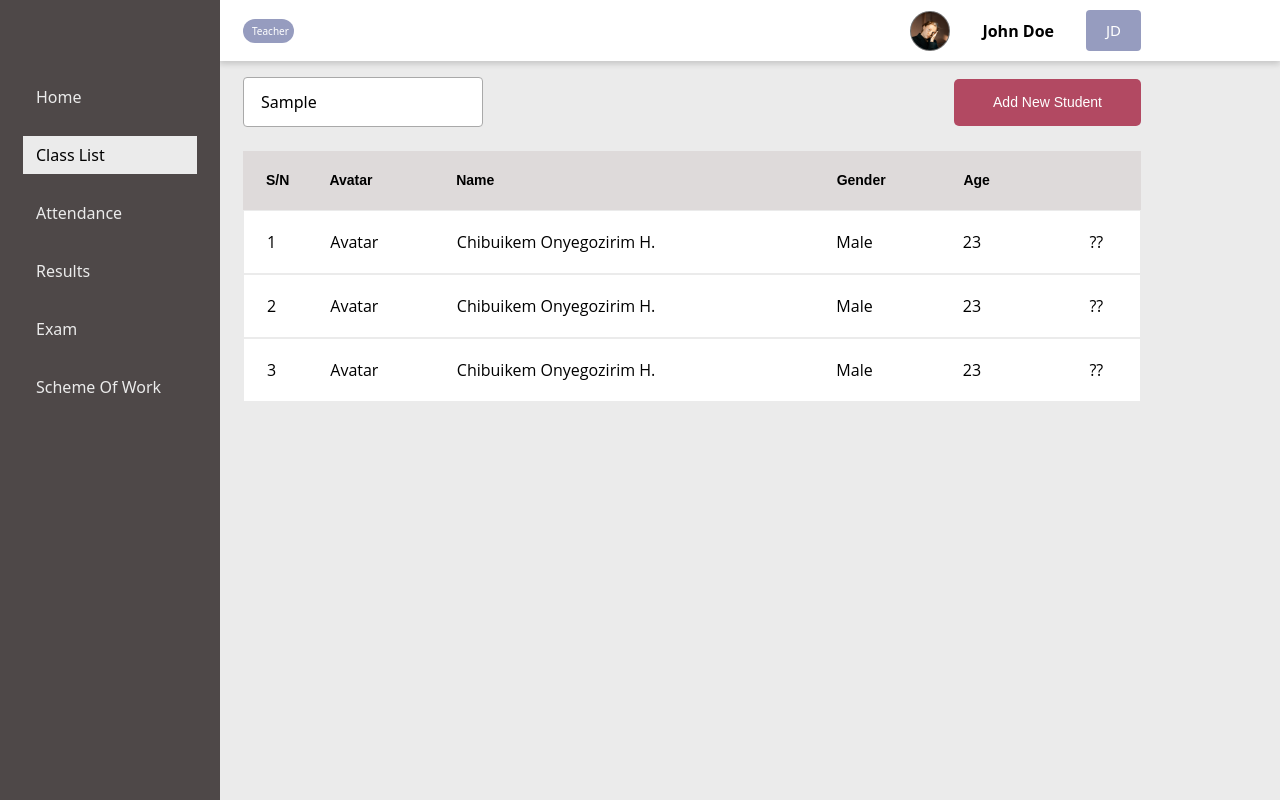
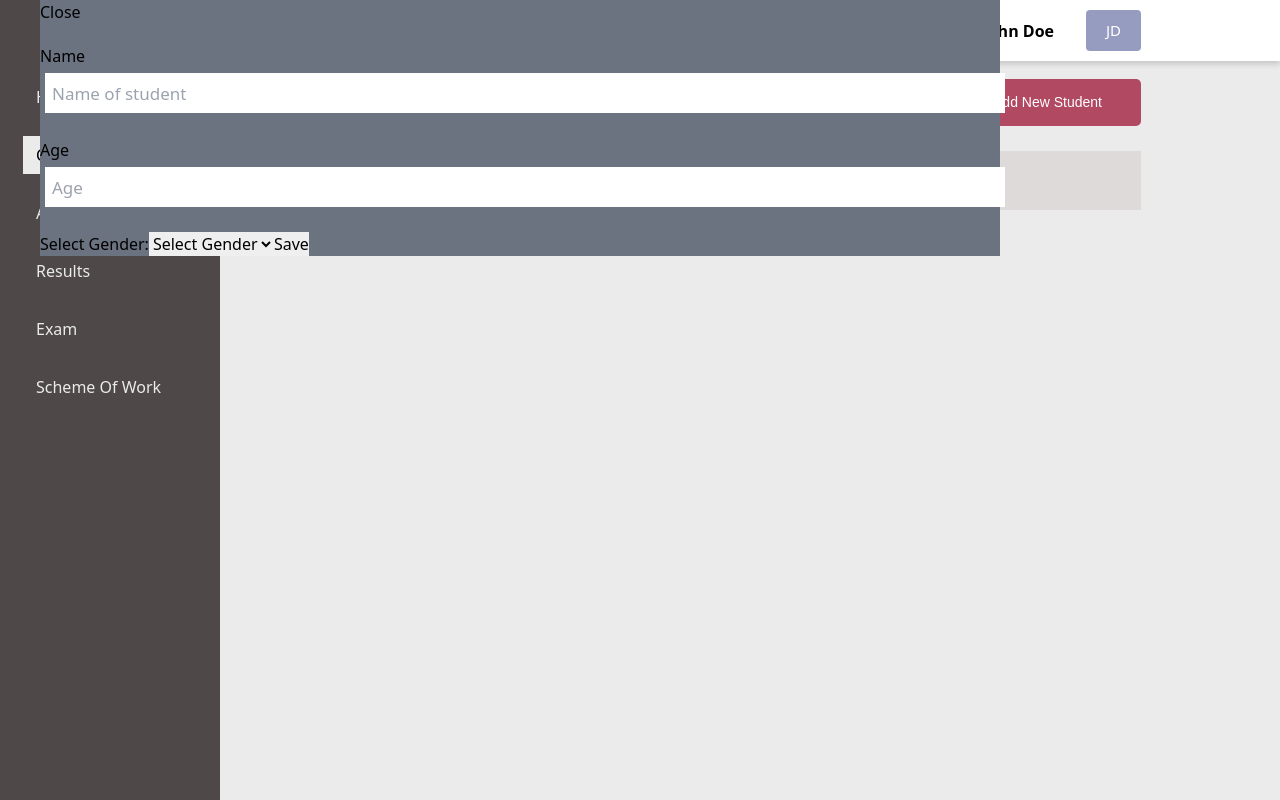
Before and after one commit to keys78/Teachers-dashboard, a React (Create React App) app: page /classlist in a window 1280 px wide. Both pictures are taken after typing "Sample" into the empty fields and a click on the button "Add New Student". Built offline with nearby package versions, Linux system fonts and the light colour scheme.

Commit message:
Search funnctionality updated

```diff
--- a/src/Pages/ClassList.js
+++ b/src/Pages/ClassList.js
@@ -1,19 +1,19 @@
-import React from 'react'
-import Search from '../components/Search'
+import React, {useState} from 'react'
 import styled from 'styled-components'
-import Button from '../components/Button'
 import ClassListDisplay from '../components/ClassListDisplay'
 
 const ClassList = () => {
+    const [showAddModal, setShowAddModal] = useState()
+
+    const toggleAddModal = () => {
+        setShowAddModal(!showAddModal)
+    }
+
+    const [searchTerm, setSearchTerm] = useState('')
+
     return (
         <ClassListContainer>
-            <div className="flex justify-between items-center">
-                <Search />
-                <Button text={"Add New Student"}/>
-            </div>
-
-            <ClassListDisplay />
-
+            <ClassListDisplay searchTerm={searchTerm} setSearchTerm={setSearchTerm} showAddModal={showAddModal} toggleAddModal={toggleAddModal}/>
         </ClassListContainer>
     )
 }
--- /dev/null
+++ b/src/components/AddStudent.js
@@ -0,0 +1,63 @@
+import React, { useState } from 'react'
+
+const AddStudent = ({ onAdd, toggleAddModal }) => {
+    const [name, setName] = useState('')
+    const [age, setAge] = useState('')
+    const [gender, setGender] = useState('')
+    const [addrtype, setAddrtype] = useState(["Select Gender", "Male", "Female", "Cis", "Trans"])
+
+    const Add = addrtype.map(Add => Add)
+
+    const handleAddrTypeChange = (e) => {
+        setGender(addrtype[e.target.value])
+    }
+
+    const onSubmit = (e) => {
+        e.preventDefault()
+
+        if (!name && !age && !gender) {
+            alert('form fill incorrect')
+            return
+        }
+
+        onAdd({ name, age, gender })
+
+        setName('')
+        setAge('')
+        setGender('')
+    }
+
+    return (
+        <form className="bg-gray-500 absolute top-0 left-10 w-9/12" onSubmit={onSubmit}>
+
+            <div onClick={toggleAddModal} className="cursor-pointer">Close</div>
+
+
+            <div className="form-control">
+                <label>Name</label>
+                <input type="text" placeholder="Name of student"
+                    value={name} onChange={(e) => setName(e.target.value)}
+                />
+            </div>
+            <div className="form-control">
+                <label>Age</label>
+                <input type="text" placeholder="Age"
+                    value={age} onChange={(e) => setAge(e.currentTarget.value)}
+                />
+            </div>
+
+            <label for="role">Select Gender:</label>
+            < select onChange={e => handleAddrTypeChange(e)} >
+                {Add.map((address, key) =>
+                    <option key={key} value={key}>{address} </option>)
+                }
+            </select >
+
+            <input type="submit" value="Save"
+            />
+        </form>
+    )
+
+}
+
+export default AddStudent
--- a/src/components/Button.js
+++ b/src/components/Button.js
@@ -1,10 +1,12 @@
 import React from 'react'
 import styled from 'styled-components'
+import PropTypes from 'prop-types'
 import { motion } from 'framer-motion'
 
-const Button = ({ text }) => {
+const Button = ({ text, onClick }) => {
     return (
         <ButtonCap
+            onClick={onClick}
             whileHover={{ scale: 0.95 }} transiton={{ type: 'spring', stifness: 300 }}
         >
             <Text>{text}</Text>
@@ -12,10 +14,11 @@ const Button = ({ text }) => {
     )
 }
 
-const ButtonCap = styled(motion.button)`
+Button.propTypes = {
+    onClick: PropTypes.func.isRequired,
+}
 
-`
-
+const ButtonCap = styled(motion.button)``
 const Text = styled.h1`
     background-color: var(--primary);
     color: var(--neutral);
--- a/src/components/ClassListDisplay.js
+++ b/src/components/ClassListDisplay.js
@@ -1,8 +1,19 @@
 import React from 'react'
+import Button from './Button'
 import { rollCall } from './data'
+import Search from './Search'
+import StudentsList from './StudentsList'
 
-const ClassListDisplay = () => {
+const ClassListDisplay = ({toggleAddModal, searchTerm, setSearchTerm, showAddModal}) => {
     return (
+        <section>
+             <div className="flex justify-between items-center">
+                <Search searchTerm={searchTerm} setSearchTerm={setSearchTerm}/>
+                <Button onClick={toggleAddModal} text={"Add New Student"}/>
+            </div>
+
+
+
         <div className="roll-container">
             {rollCall.map((roll, i) => (
                 (roll.category === 'heading' &&
@@ -16,19 +27,10 @@ const ClassListDisplay = () => {
                 )
             ))}
 
-            {rollCall.map((roll, i) => (
-                (roll.category != 'heading' &&
-                    <div className="lists-container" key={i}>
-                        <div className="order1">{roll.numTag}</div>
-                        <div className="order2">{roll.img}</div>
-                        <div className="order3">{roll.name}</div>
-                        <div className="order4">{roll.gender}</div>
-                        <div className="order5">{roll.age}</div>
-                        <div>??</div>
-                    </div>
-                )
-            ))}
+            <StudentsList searchTerm={searchTerm} setSearchTerm={setSearchTerm} showAddModal={showAddModal} toggleAddModal={toggleAddModal}/>
         </div>
+
+        </section>
     )
 }
 
--- a/src/components/Search.js
+++ b/src/components/Search.js
@@ -1,11 +1,13 @@
-import React from 'react'
+import React, { useState } from 'react'
 import styled from 'styled-components'
 
-const Search = () => {
+const Search = ({setSearchTerm}) => {
+
     return (
         <div>
-           <Input placeholder="Search..."/>
+           <Input placeholder="Search student..." onChange={event => {setSearchTerm(event.target.value)}}/>
         </div>
+
     )
 }
 
--- a/src/components/Sidenav.js
+++ b/src/components/Sidenav.js
@@ -11,12 +11,13 @@ const Sidenav = () => {
                 <NavLink
                     to={`${navLink.path}`}
                     exact
+                    key={i}
                 >
-                    <h1 className="navLink"
-                        whileHover={{ scale: 0.95 }} transiton={{ type: 'spring', stifness: 300 }}
-                        key={i} >
+                    <motion.h1
+                        className="navLink"
+                        whileHover={{ scale: 0.95 }} transiton={{ type: 'spring', stifness: 300 }}>
                         {navLink.text}
-                    </h1>
+                    </motion.h1>
                 </NavLink>
             )))}
         </SidenavContainer>
--- /dev/null
+++ b/src/components/Student.js
@@ -0,0 +1,16 @@
+import React from 'react'
+
+const Student = ({ student, i }) => {
+    return (
+        <div className="lists-container" >
+            <div className="order1">{i + 1}</div>
+            <div className="order2">{student.img}</div>
+            <div className="order3">{student.name}</div>
+            <div className="order4">{student.gender}</div>
+            <div className="order5">{student.age}</div>
+            <div>??</div>
+        </div>
+    )
+}
+
+export default Student
--- /dev/null
+++ b/src/components/StudentsList.js
@@ -0,0 +1,39 @@
+import React, { useState } from 'react'
+import AddStudent from './AddStudent'
+import { rollCall } from './data'
+import Student from './Student'
+
+
+
+const StudentsList = ({ showAddModal, toggleAddModal, searchTerm }) => {
+    const [students, setStudents] = useState(rollCall)
+
+    const addStudent = (student) => {
+        const id = Math.floor(Math.random() * 10000) + 1
+        const newStudent = { id, ...student }
+        setStudents([...students, newStudent])
+    }
+    return (
+        <div>
+            {students.filter((val) => {
+                if ({ searchTerm } === "") {
+                    return val="whdlsjanl"
+                } else if (val.name.toLowerCase().includes(searchTerm.toLowerCase())) {
+                    return val
+                }
+            }).sort((a, b) => a.name.localeCompare(b.name))
+                .map((student, i) => (
+                    (student.category != 'heading' &&
+                        <Student i={i} key={i} student={student} />
+                    )
+                ))}
+
+            {showAddModal &&
+            <AddStudent toggleAddModal={toggleAddModal}
+             showAddModal={showAddModal} onAdd={addStudent}
+            />}
+        </div>
+    )
+}
+
+export default StudentsList
--- a/src/components/data.js
+++ b/src/components/data.js
@@ -54,24 +54,33 @@ export const rollCall = [
         category:'heading'
     },
     {
-        numTag:'1',
+        img:'Avatar',
+        name:'Zimba Nwagbo',
+        gender:'Male',
+        age:'23',
+    },
+    {
+        img:'Avatar',
+        name:'Anazodo Felicia.',
+        gender:'Male',
+        age:'23',
+    },
+    {
         img:'Avatar',
         name:'Chibuikem Onyegozirim H.',
         gender:'Male',
         age:'23',
     },
     {
-        numTag:'2',
         img:'Avatar',
-        name:'Chibuikem Onyegozirim H.',
-        gender:'Male',
-        age:'23',
+        name:'Amuche Helen',
+        gender:'Female',
+        age:'24',
     },
     {
-        numTag:'3',
         img:'Avatar',
-        name:'Chibuikem Onyegozirim H.',
-        gender:'Male',
-        age:'23',
+        name:'Bethusala Ogriga',
+        gender:'Female',
+        age:'24',
     },
 ]
--- a/src/index.css
+++ b/src/index.css
@@ -117,3 +117,87 @@ body{
   border: 1px solid var(--tertiary);
   font-family: var(--openSans);
 }
+.lists-container:hover{
+  background: rgba(248, 245, 245, 0.055);
+  cursor: pointer;
+}
+
+
+
+
+
+
+
+.btn-block {
+  display: block;
+  width: 100%;
+}
+
+.task {
+  background: #f4f4f4;
+  margin: 5px;
+  padding: 10px 20px;
+  cursor: pointer;
+}
+
+.task.reminder {
+  border-left: 5px solid green;
+}
+
+.task h3 {
+  display: flex;
+  align-items: center;
+  justify-content: space-between;
+}
+
+.add-form {
+  margin-bottom: 40px;
+}
+
+.form-control {
+  margin: 20px 0;
+}
+
+.form-control label {
+  display: block;
+}
+
+.form-control input {
+  width: 100%;
+  height: 40px;
+  margin: 5px;
+  padding: 3px 7px;
+  font-size: 17px;
+}
+
+.form-control-check {
+  display: flex;
+  align-items: center;
+  justify-content: space-between;
+}
+
+.form-control-check label {
+  flex: 1;
+}
+
+.form-control-check input {
+  flex: 2;
+  height: 20px;
+}
+
+footer {
+  margin-top: 30px;
+  text-align: center;
+}
+.mede {
+  padding-top: 10px;
+  font-weight: 200;
+  font-style: italic;
+  font-size: 12px;
+  color: rgb(4, 11, 49);
+}
+
+.modo{
+  font-weight: 500;
+  font-size: 16;
+}
```
